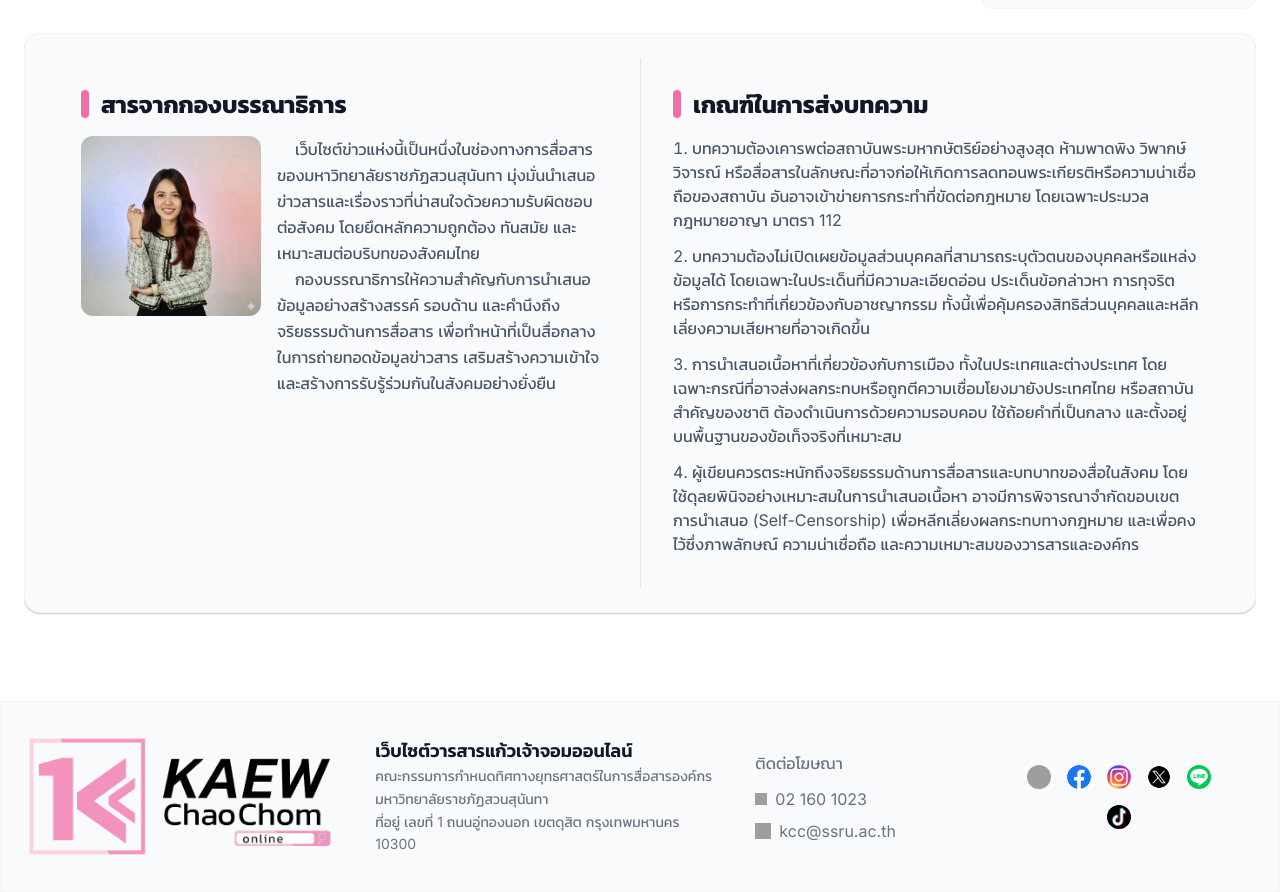
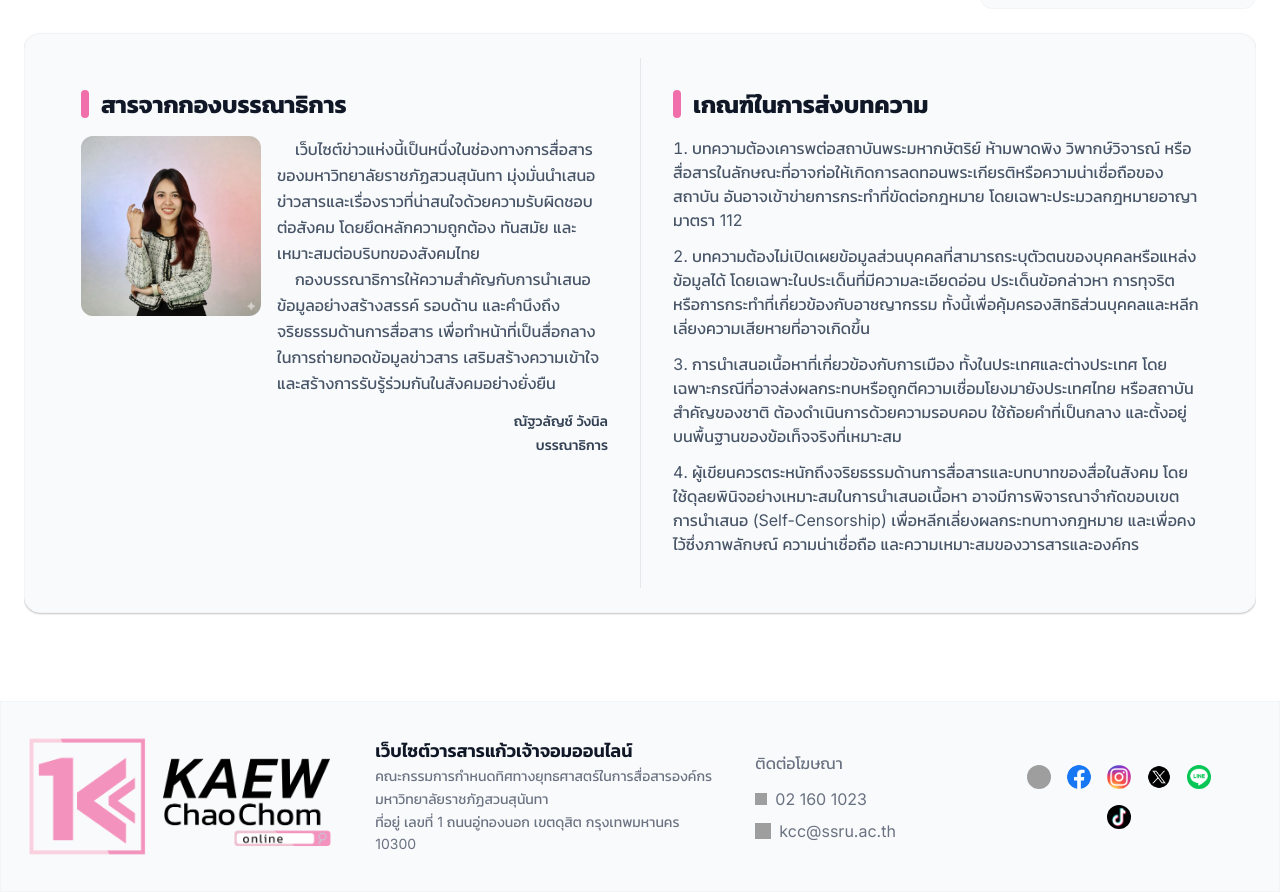
Before and after one commit to NATEX1/SSRU, a Next.js app: page / in a window 1280 px wide. Shown: the part 1040-1932 px from the top of the page. Built offline with nearby package versions, Linux system fonts and the light colour scheme; no server answers; the database is empty; grey boxes are pictures that could not be loaded.

Commit message:
Update content

```diff
--- a/src/app/(default)/page.jsx
+++ b/src/app/(default)/page.jsx
@@ -552,6 +552,7 @@ export default async function Home() {
                   />
                 </div>
 
+                <div className="flex flex-col">
                   <p className="text-[#475467] leading-relaxed text-sm md:text-base">
                     &nbsp;&nbsp;&nbsp;&nbsp;เว็บไซต์ข่าวแห่งนี้เป็นหนึ่งในช่องทางการสื่อสารของมหาวิทยาลัยราชภัฏสวนสุนันทา
                     มุ่งมั่นนำเสนอข่าวสารและเรื่องราวที่น่าสนใจด้วยความรับผิดชอบต่อสังคม
@@ -563,6 +564,14 @@ export default async function Home() {
                     เสริมสร้างความเข้าใจ
                     และสร้างการรับรู้ร่วมกันในสังคมอย่างยั่งยืน
                   </p>
+
+                  <div className="mt-3 text-right">
+                    <span className="text-xs md:text-sm text-[#667085]">
+                      <span className="font-medium text-[#344054]">ณัฐวลัญช์ วังนิล
+                        <br />บรรณาธิการ</span>
+                    </span>
+                  </div>
+                </div>
               </div>
             </div>
 
@@ -577,7 +586,7 @@ export default async function Home() {
               <div className="text-[#475467] leading-relaxed text-sm md:text-base">
                 <ol className="list-decimal list-inside space-y-3 text-sm md:text-base">
                   <li>
-                    บทความต้องเคารพต่อสถาบันพระมหากษัตริย์อย่างสูงสุด ห้ามพาดพิง
+                    บทความต้องเคารพต่อสถาบันพระมหากษัตริย์ ห้ามพาดพิง
                     วิพากษ์วิจารณ์
                     หรือสื่อสารในลักษณะที่อาจก่อให้เกิดการลดทอนพระเกียรติหรือความน่าเชื่อถือของสถาบัน
                     อันอาจเข้าข่ายการกระทำที่ขัดต่อกฎหมาย
```
Lines whose indentation alone changed are shown as unchanged.
